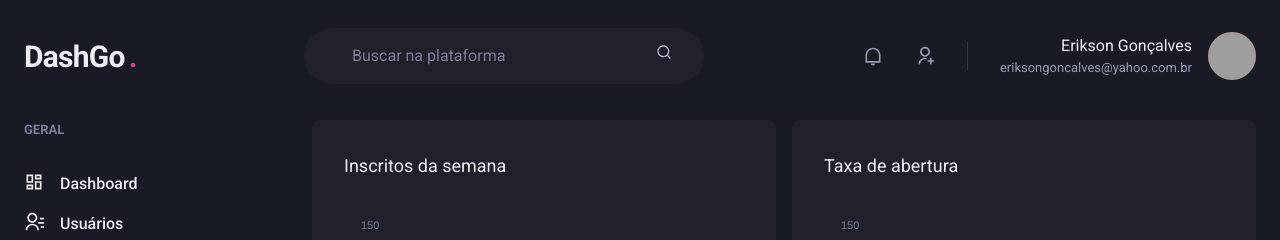
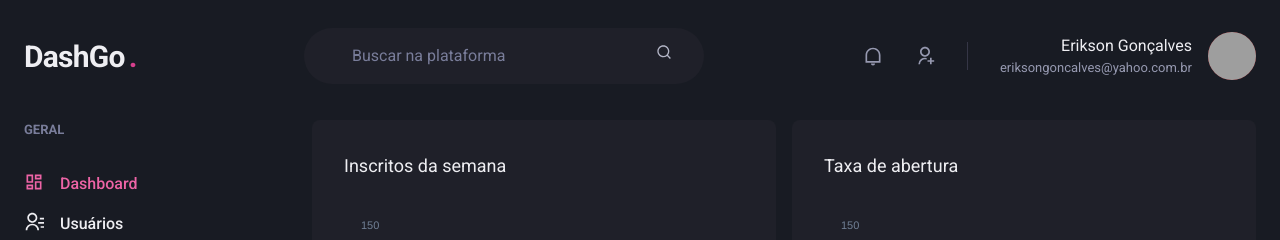
Before and after one commit to eriksongoncalves/rocketseat-ignite-nextjs-dashgo, a Next.js app: page /dashboard in a window 1280 px wide. Shown: the top 240 px of the page. Built offline with nearby package versions, Linux system fonts and the light colour scheme; grey boxes are pictures that could not be loaded.

Commit message:
feat: active links

```diff
--- /dev/null
+++ b/src/components/ActiveLink.tsx
@@ -0,0 +1,36 @@
+import Link, { LinkProps } from 'next/link';
+import { useRouter } from 'next/router';
+import { cloneElement, ReactElement } from 'react';
+
+type ActiveLinkProps = {
+  children: ReactElement;
+  shouldMatchExactHref?: boolean;
+} & LinkProps;
+
+export function ActiveLink({
+  children,
+  shouldMatchExactHref,
+  ...rest
+}: ActiveLinkProps) {
+  const { asPath } = useRouter();
+  let isActive = false;
+
+  if ((shouldMatchExactHref && asPath === rest.href) || asPath === rest.as) {
+    isActive = true;
+  }
+
+  if (
+    !shouldMatchExactHref &&
+    (asPath.startsWith(String(rest.href)) || asPath.startsWith(String(rest.as)))
+  ) {
+    isActive = true;
+  }
+
+  return (
+    <Link {...rest}>
+      {cloneElement(children, {
+        color: isActive ? 'pink.400' : 'gray.50'
+      })}
+    </Link>
+  );
+}
--- a/src/components/Sidebar/NavLink.tsx
+++ b/src/components/Sidebar/NavLink.tsx
@@ -1,24 +1,29 @@
 import { ElementType } from 'react';
 import {
   Text,
-  Link,
+  Link as ChakraLink,
   Icon,
   LinkProps as ChakraLinkProps
 } from '@chakra-ui/react';
 
+import { ActiveLink } from '../ActiveLink';
+
 type NavLinkProps = {
   icon: ElementType;
   children: string;
+  href: string;
 } & ChakraLinkProps;
 
-function NavLink({ icon, children, ...rest }: NavLinkProps) {
+function NavLink({ icon, children, href, ...rest }: NavLinkProps) {
   return (
-    <Link display="flex" align="center" {...rest}>
-      <Icon as={icon} fontSize="20" />
-      <Text ml="4" fontWeight="medium">
-        {children}
-      </Text>
-    </Link>
+    <ActiveLink href={href} passHref>
+      <ChakraLink display="flex" align="center" {...rest}>
+        <Icon as={icon} fontSize="20" />
+        <Text ml="4" fontWeight="medium">
+          {children}
+        </Text>
+      </ChakraLink>
+    </ActiveLink>
   );
 }
 
--- a/src/components/Sidebar/SidebarNav.tsx
+++ b/src/components/Sidebar/SidebarNav.tsx
@@ -13,13 +13,21 @@ function SidebarNav() {
   return (
     <Stack spacing="12" align="flex-start">
       <NavSection title="GERAL">
-        <NavLink icon={RiDashboardLine}>Dashboard</NavLink>
-        <NavLink icon={RiContactsLine}>Usuários</NavLink>
+        <NavLink href="/dashboard" icon={RiDashboardLine}>
+          Dashboard
+        </NavLink>
+        <NavLink href="/users" icon={RiContactsLine}>
+          Usuários
+        </NavLink>
       </NavSection>
 
       <NavSection title="AUTOMAÇÃO">
-        <NavLink icon={RiInputMethodLine}>Formulários</NavLink>
-        <NavLink icon={RiGitMergeLine}>Automação</NavLink>
+        <NavLink href="/forms" icon={RiInputMethodLine}>
+          Formulários
+        </NavLink>
+        <NavLink href="/automation" icon={RiGitMergeLine}>
+          Automação
+        </NavLink>
       </NavSection>
     </Stack>
   );
```
